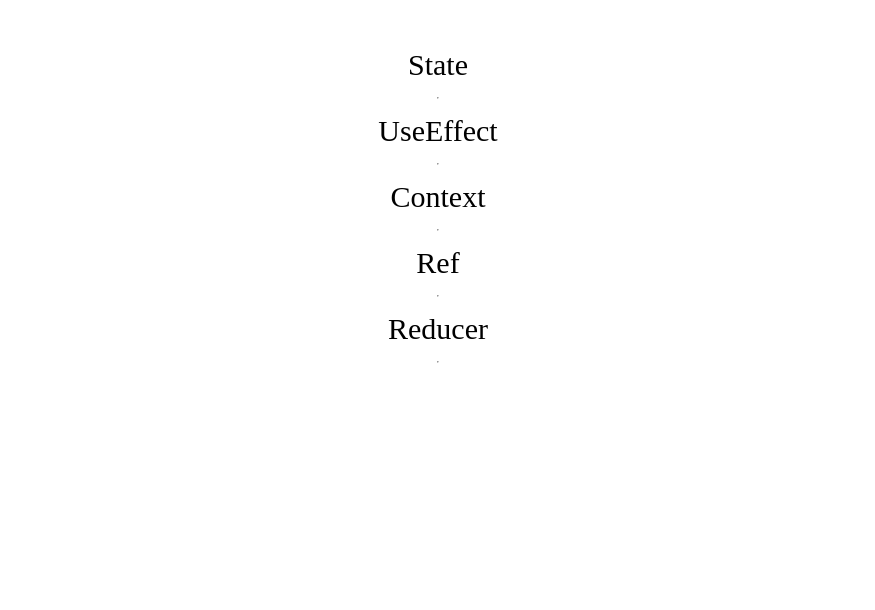
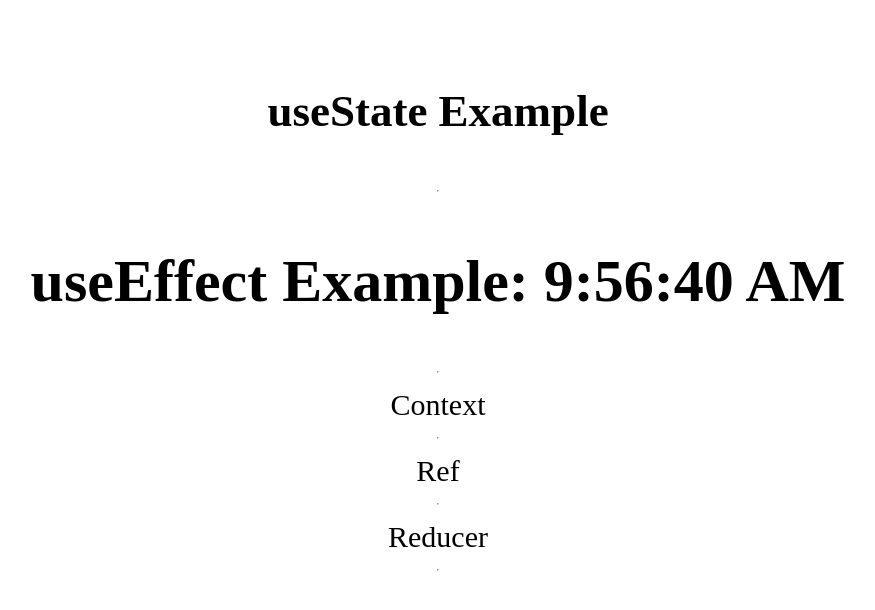
Before and after one commit to Nika-Firada/Q_practice, a React (Create React App) app: page / in a window 1280 px wide. Shown: the top 610 px of the page, without its empty margins (202-1077 px from the left). Built offline with nearby package versions, Linux system fonts and the light colour scheme.

Commit message:
usestate&useEffect

```diff
--- a/src/Effect.jsx
+++ b/src/Effect.jsx
@@ -1,8 +1,14 @@
-import React from 'react'
+import React, { useEffect, useState } from 'react'
 
 const Effect = () => {
+  const [time,setTime] = useState(new Date());
+
+  useEffect(()=>{
+    const timer = setTimeout(() => setTime(new Date()), 1000)
+    return () => clearTimeout(timer)
+  })
   return (
-    <div>UseEffect</div>
+    <h1>useEffect Example: {time.toLocaleTimeString()}</h1>
   )
 }
 
--- a/src/State.jsx
+++ b/src/State.jsx
@@ -1,8 +1,14 @@
-import React from 'react'
+import React, { useState } from 'react'
 
 const State = () => {
+  const [isgreen,setIsGreen] = useState(false)
+
   return (
-    <div>State</div>
+    <h2
+      onClick={() => setIsGreen(!isgreen)}
+      style={{color: isgreen ? 'limegreen' : 'black'}}>
+    useState Example
+    </h2>
   )
 }
 
```
